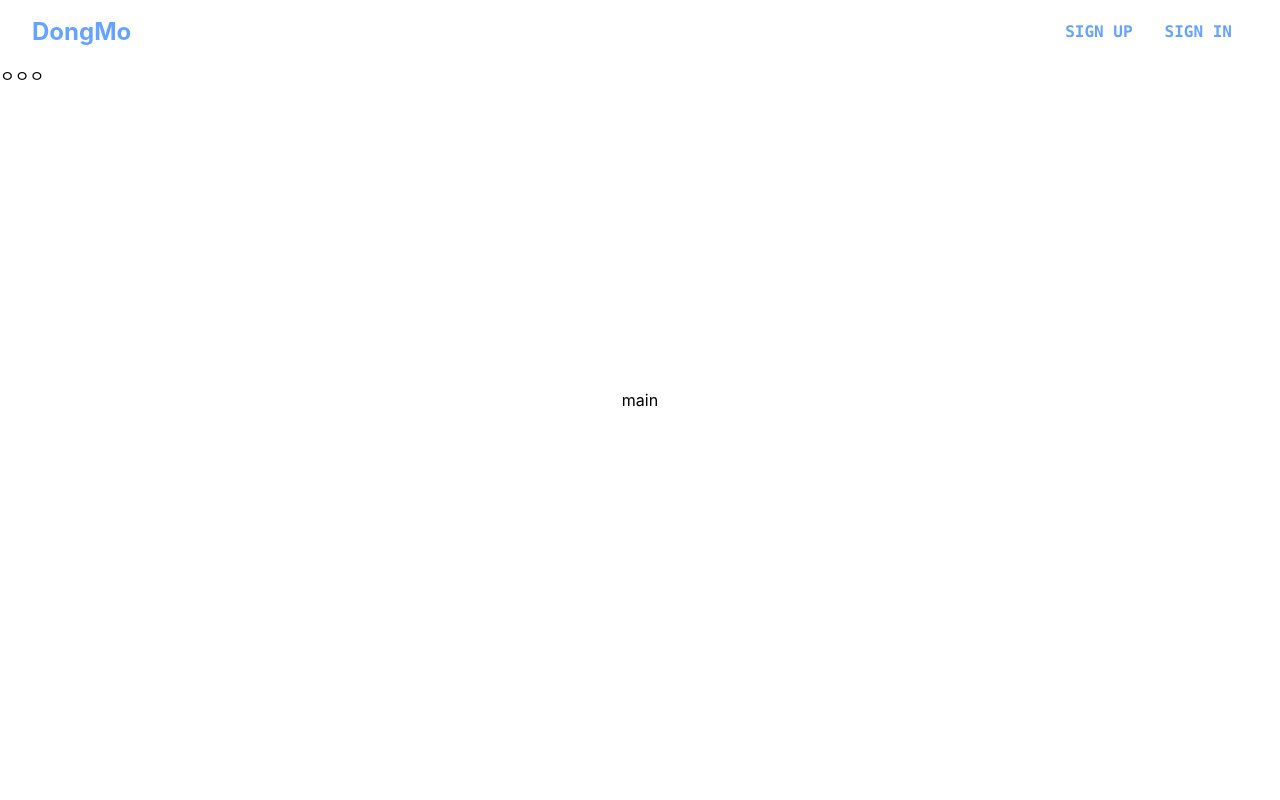
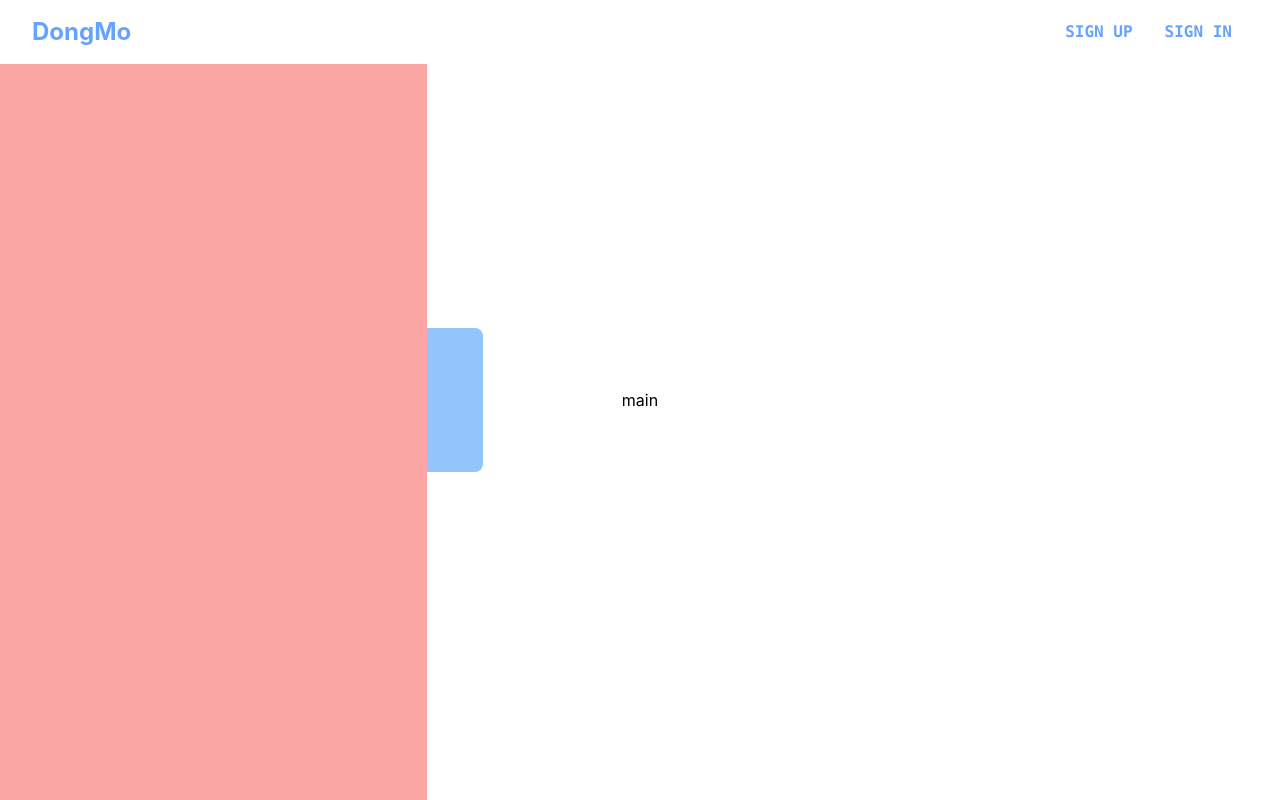
Before and after one commit to Dongmogakso/Frontend, a React (Create React App) app: page / in a window 1280 px wide. Built offline with nearby package versions, Linux system fonts and the light colour scheme.

Commit message:
feat: add sidemenu component

```diff
--- a/package.json
+++ b/package.json
@@ -6,10 +6,11 @@
     "@testing-library/jest-dom": "^5.17.0",
     "@testing-library/react": "^13.4.0",
     "@testing-library/user-event": "^13.5.0",
+    "axios": "^1.6.7",
     "react": "^18.2.0",
     "react-dom": "^18.2.0",
     "react-kakao-maps-sdk": "^1.1.26",
-    "react-router-dom": "^6.21.3",
+    "react-router-dom": "^6.22.0",
     "react-scripts": "5.0.1",
     "web-vitals": "^2.1.4",
     "webpack": "^5.90.0"
--- a/src/Navbar.js
+++ b/src/Navbar.js
@@ -47,9 +47,11 @@ export default function Navbar() {
             </button>
           </div>
           <div class="flex flex-1 items-center justify-center sm:items-stretch sm:justify-start">
+            <a href="/">
               <div class="flex flex-shrink-0 items-center font-bold text-2xl text-[#65A3FF]">
                 DongMo
               </div>
+            </a>
           </div>
           <div class="absolute inset-y-0 right-0 flex items-center pr-2 sm:static sm:inset-auto sm:ml-6 sm:pr-0">
             <div class="relative ml-3">
--- a/src/SideMenu.js
+++ b/src/SideMenu.js
@@ -7,15 +7,32 @@ export default function SideMenu() {
         setIsOpen(true);
     }, []);
 
+    function openSideMenu() {
+        setIsOpen(true);
+    }
+
+    function closeSideMenu() {
+        setIsOpen(false);
+    }
+
     return (
-        <div className="absolute z-10 h-screen w-screen">
+        <div className="absolute h-screen w-screen">
         {isOpen ?
         (
-            <div className="bg-white w-1/3 h-screen pt-16">
-                ㅇㅇㅇ
+            <div className="flex items-center flex-row">
+                <div className="bg-red-300 w-1/3 h-screen pt-16 z-10">
+
+                </div>
+                <div className="w-14">
+                <div className="bg-blue-300 w-14 h-36 z-10 rounded-tr-lg rounded-br-lg" onClick={closeSideMenu}></div>
+                </div>
             </div>
+
         ) : (
-            <div>
+            <div className="flex h-screen w-14 items-center">
+                <div className="bg-blue-300 w-14 h-36 z-10 rounded-tr-lg rounded-br-lg" onClick={openSideMenu}>
+
+                </div>
             </div>
         )}
         </div>
--- a/src/SignIn.js
+++ b/src/SignIn.js
@@ -1,6 +1,37 @@
+import { Link, useNavigate } from "react-router-dom";
+import { useState } from 'react';
+import axios from "axios";
 import Confirm from './Confirm';
 
 export default function SignIn() {
+    const navigate = useNavigate();
+
+    const [id, setId] = useState("");
+    const [password, setPassword] = useState("");
+
+    function postLoginData() {
+        console.log(id, password);
+        return axios
+            .post(
+                "http://localhost:8080/login",
+                {
+                    email: id,
+                    password,
+                },
+                { withCredentials: true },
+            )
+            .then(response => {
+                console.log(response.data);
+
+                navigate("/");
+                // 로그인 성공 처리
+            })
+            .catch(error => {
+                alert("로그인에 실패했습니다. 이메일과 비밀번호를 확인해 주세요.");
+                console.error(error);
+            });
+    }
+
     return (
         <div className="h-screen w-screen justify-center flex items-center bg-[#F8FAFB]">
             <div className="w-fit h-fit rounded-xl border-2 flex flex-col column border-[#D9D9D9] mb-32 px-32 py-16 bg-white">
@@ -20,7 +51,7 @@ export default function SignIn() {
                     </div>
                 </div>
                 <div className="justify-center flex mt-10 flex-col">
-                    <Confirm text={"로그인"}/>
+                    <Confirm text={"로그인"} onClick={postLoginData}/>
                     <a href="/signup" className="underline text-sm text-[#4E4E4E] font-semibold text-center mt-2">회원가입 하기</a>
                 </div>
             </div>
```
Also changed, not shown: 1 other file (tests, documents, lock files or other folders). Lines whose indentation alone changed are shown as unchanged.
